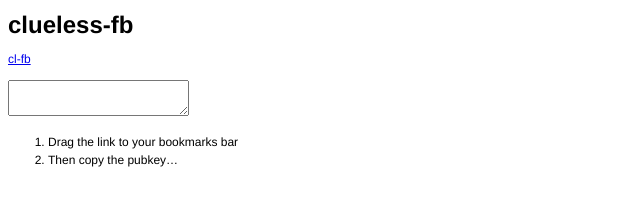
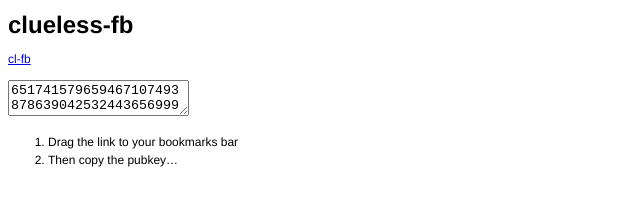
Before and after one commit to pmeinhardt/fb-sec, a plain HTML site: page public/index.html in a window 1280 px wide. Shown: the whole page, without its empty margins (0-640 px from the left). Drawn offline with nearby package versions, Linux system fonts and the light colour scheme.

Commit message:
Output public key, use private key for bookmark

```diff
--- a/public/index.html
+++ b/public/index.html
@@ -62,28 +62,27 @@
 
       // Build a fresh new bookmarklet.
       $.get('/clueless-fb.js', function(data) {
-        var template, bits, key, $a, $pubkey;
+        var source, bits, key, $a, $pubkey;
 
         bits = (window.location.hostname === 'localhost')? 1024 : 2048;
 
-        template = data;
         key = keygen({
           bits: bits, // 2048 recommended
           e: '10001'  // hex ~> 65537
         });
 
-        console.log(key);
+        source = data.replace('<private-key>', key.n + '|' + key.d);
 
         // Create a bookmark link, which can be dragged to the bookmarks bar.
         $a = $('a#bookmarklet');
         $a.attr({
-          href: bookmarkify(template),
+          href: bookmarkify(source),
           class: 'draggable'
         });
 
         // Present the public key, for copy-pasting into place…
         $pubkey = $('textarea#pubkey');
-        // $pubkey.val(key.);
+        $pubkey.val(key.n + '|' + key.e);
         $pubkey.attr({
           class: ''
         });
```
